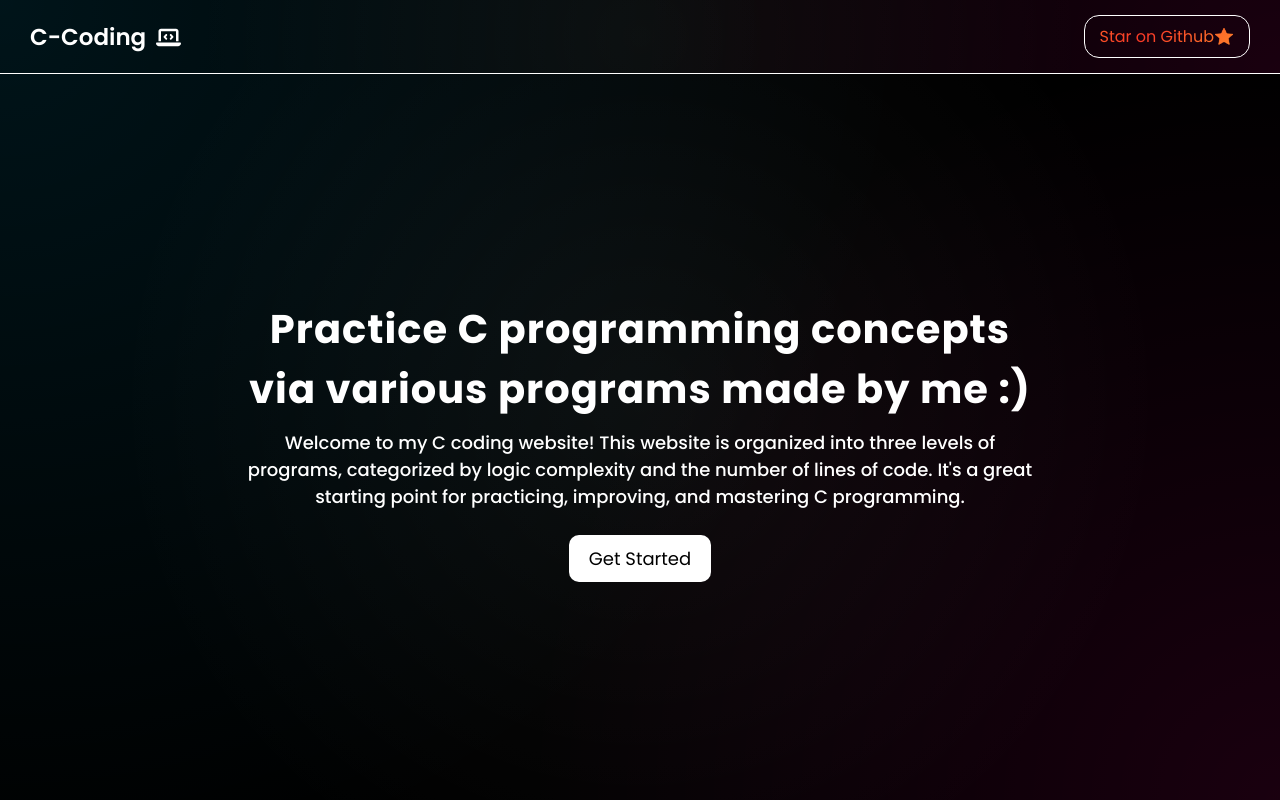
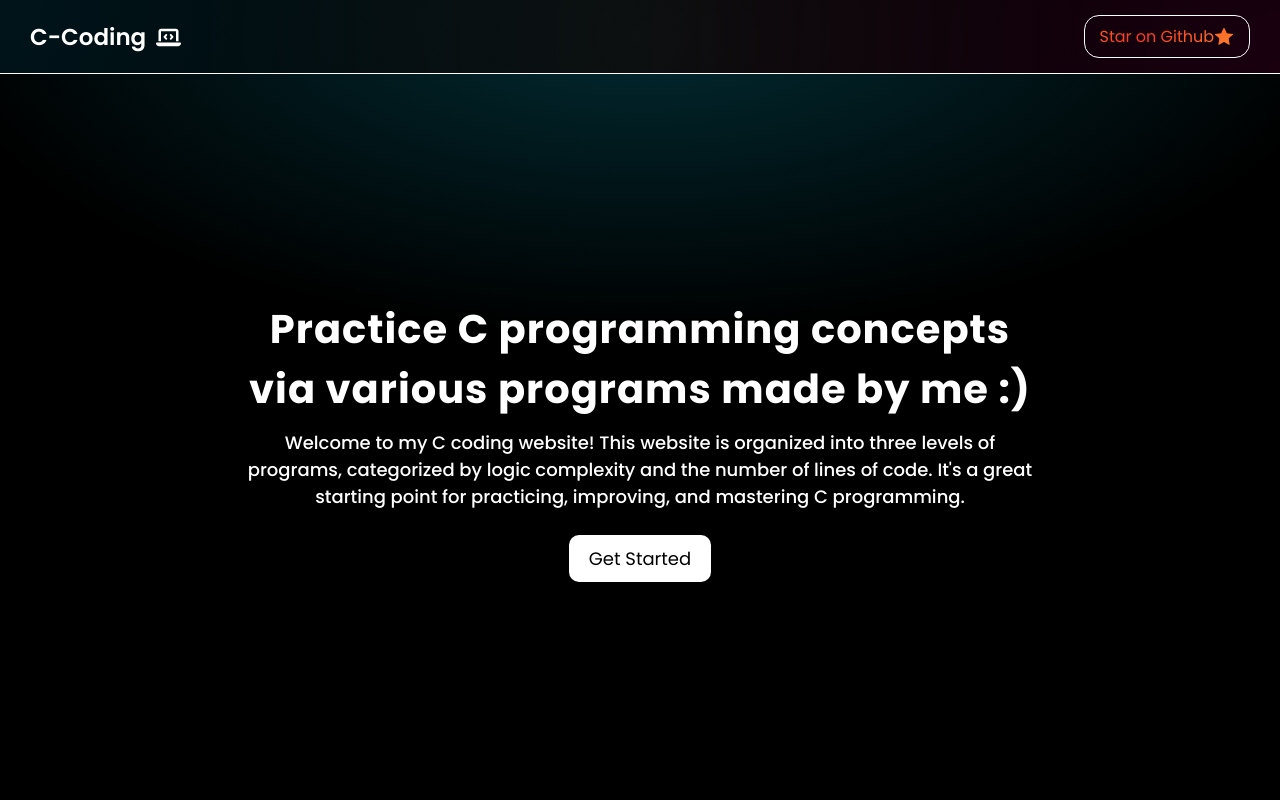
Before and after one commit to TonyStark-19/C-Coding, a React (Create React App) app in the folder c-coding/: page / in a window 1280 px wide. Shown: the top 800 px of the page. Built offline with nearby package versions, Linux system fonts and the light colour scheme.

Commit message:
Added UI improvements for home page

```diff
--- a/c-coding/src/css/App.css
+++ b/c-coding/src/css/App.css
@@ -124,11 +124,6 @@ body {
     display: flex;
     justify-content: center;
     align-items: center;
-    background:
-        radial-gradient(circle at 50% 50%, rgba(255, 255, 255, 0.05), transparent 70%),
-        radial-gradient(circle at bottom right, rgba(255, 0, 150, 0.1), transparent 50%),
-        radial-gradient(circle at top left, rgba(0, 200, 255, 0.1), transparent 60%),
-        #000000;
     padding-top: 80px;
     width: 100%;
 }
--- a/c-coding/src/pages/Mainpage.jsx
+++ b/c-coding/src/pages/Mainpage.jsx
@@ -55,7 +55,10 @@ export function Navbar() {
 // home section
 function Home() {
     return (
-        <div className='home-container'>
+        <div className='home-container'
+            style={{
+                background: "radial-gradient(ellipse 80% 60% at 50% 0%, rgba(6, 182, 212, 0.25), transparent 70%), #000000",
+            }}>
             <div className='content'>
                 <h1 data-aos="fade-down">Practice C programming concepts via various programs made by me :)</h1>
                 <h2 data-aos="fade-down">Welcome to my C coding website! This website is organized into three levels of programs,
```
Also changed, not shown: c-coding/public/images/image.png.
